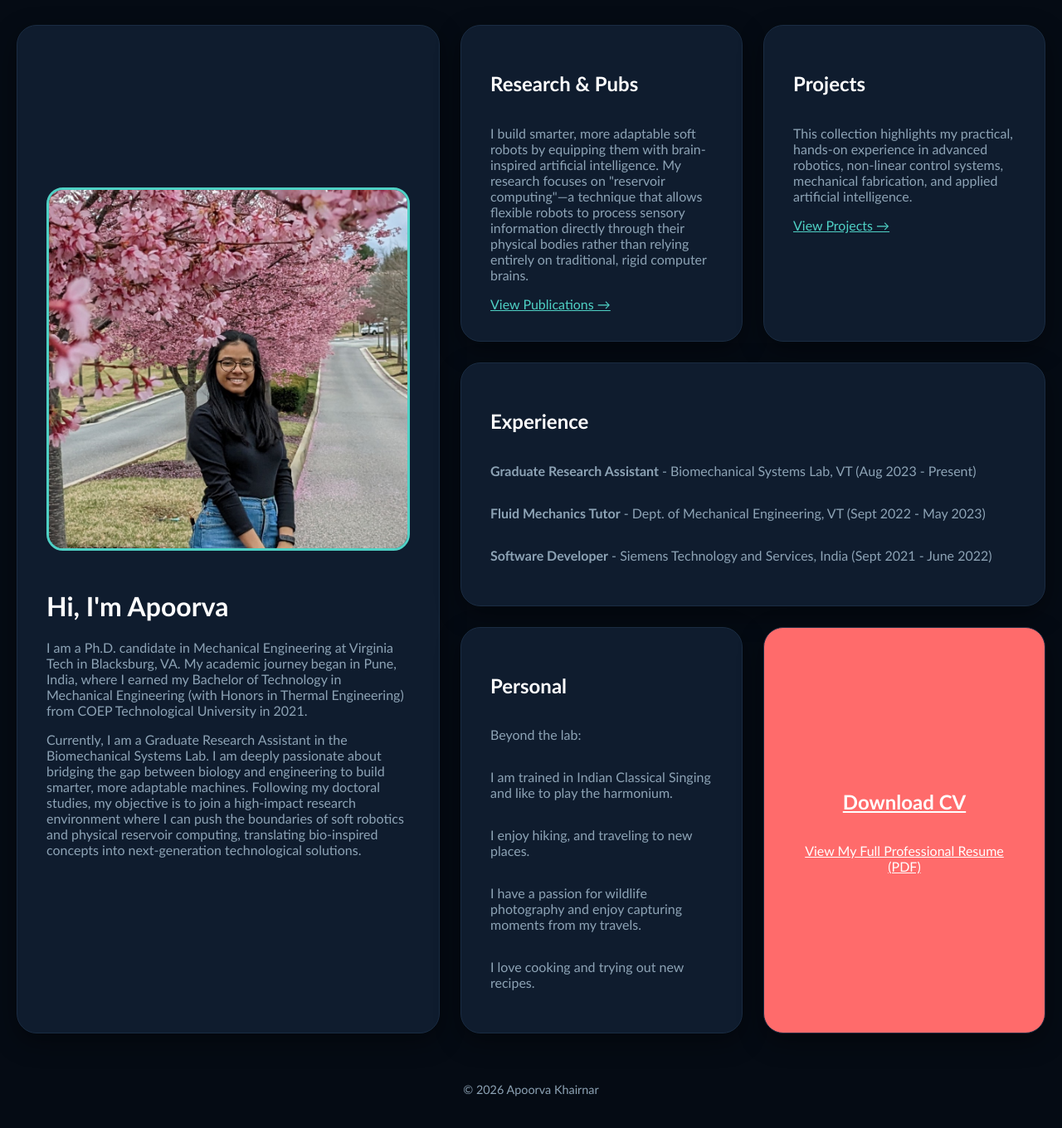
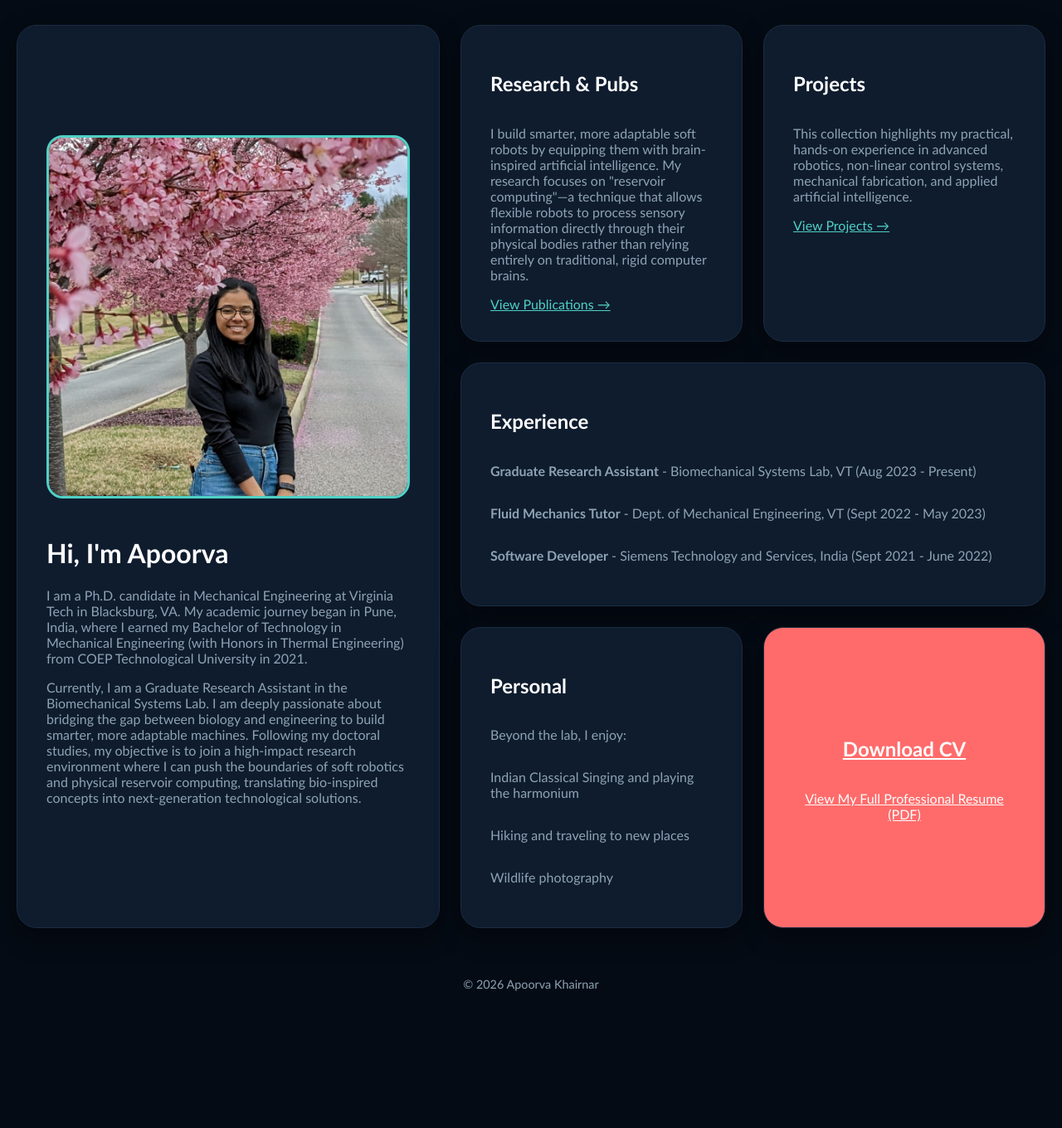
Before and after one commit to apoorvakhairnar/apoorvakhairnar.github.io, a Jekyll site: the page built from index.md, in a window 1280 px wide. Shown: the whole page at 83% size. Built offline with Jekyll 4.4.1, drawn with Linux system fonts in a browser that asks for light colours; after the commit the page ends 1233 px from its top, so only the background shows below that.

Commit message:
modified:   assets/css/home_style.css 	modified:   index.md

```diff
--- a/assets/css/home_style.css
+++ b/assets/css/home_style.css
@@ -76,7 +76,10 @@ body {
 .experience-box { grid-column: span 2;}
 
 /* Bottom Row (Right Side) */
-.personal-box   { grid-column: span 1;}
+.personal-box   {
+    grid-column: span 1;
+    line-height: normal; /* Fixes spacing if content is short */
+}
 .cv-box {
     grid-column: span 1;
     background: var(--color-cta) !important;
--- a/index.md
+++ b/index.md
@@ -44,11 +44,10 @@ extra_css:
 
   <div class="bento-card personal-box">
     <h2>Personal</h2>
-    <p>Beyond the lab:</p>
-    <p>I am trained in Indian Classical Singing and like to play the harmonium.</p>
-    <p>I enjoy hiking, and traveling to new places.</p>
-    <p>I have a passion for wildlife photography and enjoy capturing moments from my travels.</p>
-    <p>I love cooking and trying out new recipes.</p>
+    <p>Beyond the lab, I enjoy:</p>
+    <p>Indian Classical Singing and playing the harmonium</p>
+    <p>Hiking and traveling to new places</p>
+    <p>Wildlife photography</p>
   </div>
 
   <a href="{{ '/assets/files/Apoorva_Khairnar_CV.pdf' | relative_url }}" class="bento-card cv-box">
```
